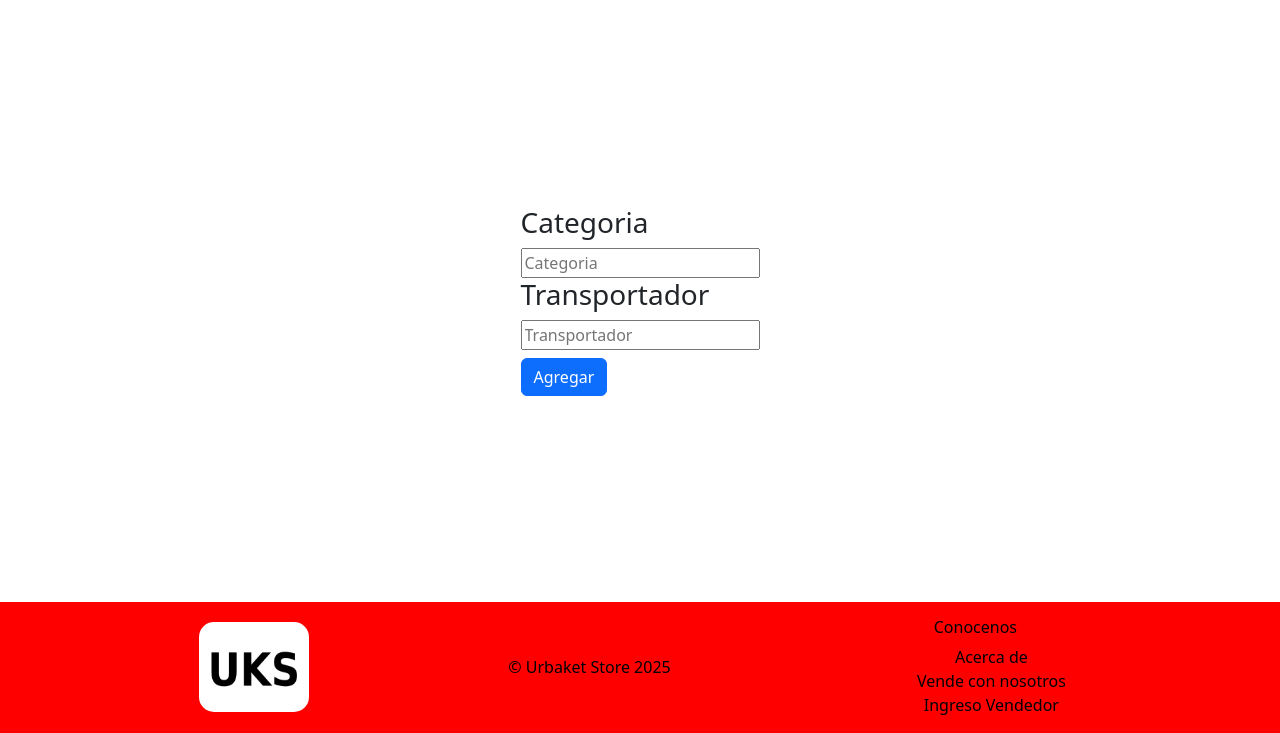
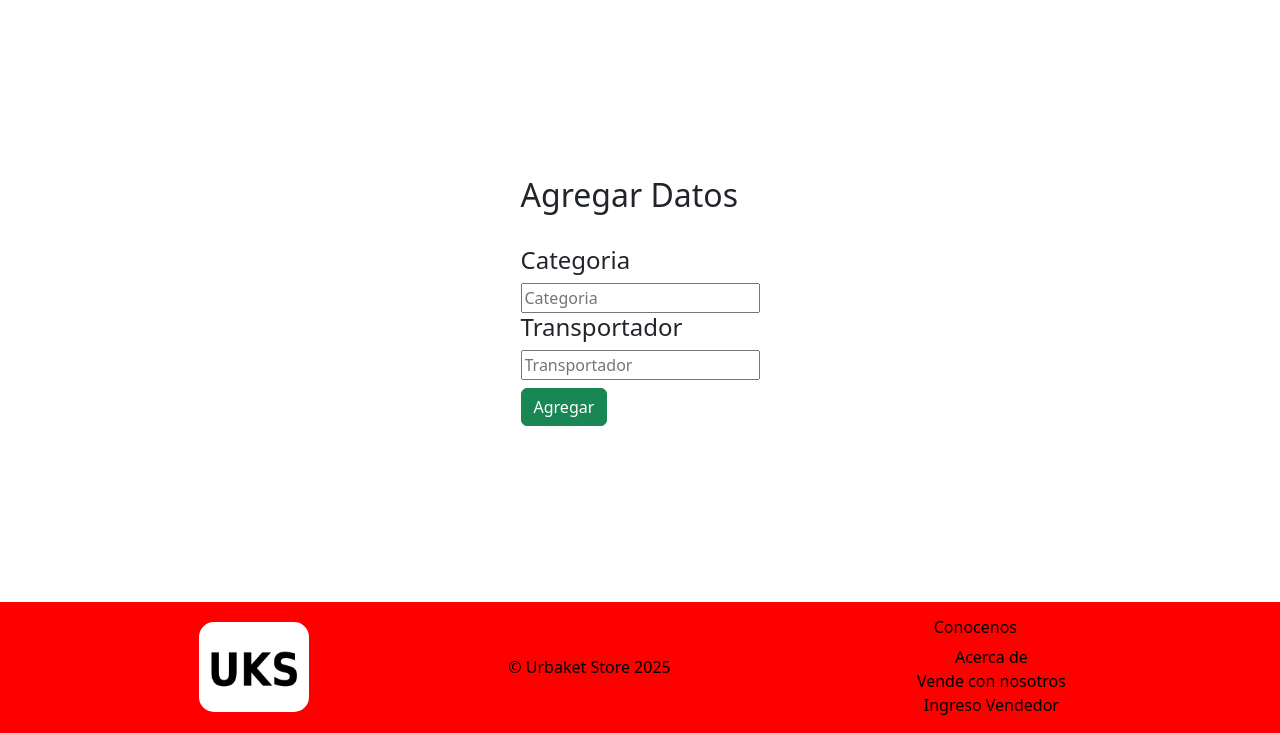
Before and after one commit to WallyDevelop/UrbaketStore, a Django app: page /seller/vercateytranspo/ in a window 1280 px wide. Shown: the part 67-800 px from the top of the page. Run offline with Django 5.2, Linux system fonts and the light colour scheme.

Commit message:
Ya no aguanto más

```diff
--- a/seller/templates/cateytrans.html
+++ b/seller/templates/cateytrans.html
@@ -5,19 +5,21 @@
 <div class="container d-flex justify-content-center  align-items-center">
 
 
-    <form action="/agregarDatos/" method="POST" enctype="multipart/form-data">
+    <form action="/agregarDatos/" method="post">
         {% csrf_token %}
 
         <div id="modal" class="cardy">
 
-            <h3>Categoria</h3>
+            <h2>Agregar Datos</h2><br>
+
+            <h4>Categoria</h4>
             <input type="text" placeholder="Categoria" name="categoria" id="categoria" required>
-            <h3>Transportador</h3>
+            <h4>Transportador</h4>
             <input type="text" placeholder="Transportador" name="transportador" id="transportador" required>
 
         </div>
 
-            <button type="submit" class="btn btn-primary mt-2">Agregar</button>
+            <button type="submit" class="btn btn-success mt-2">Agregar</button>
 
     </form>
 </div>
```
